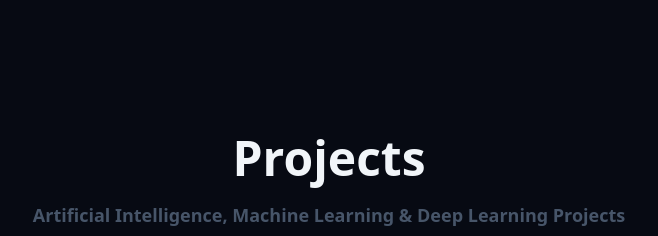
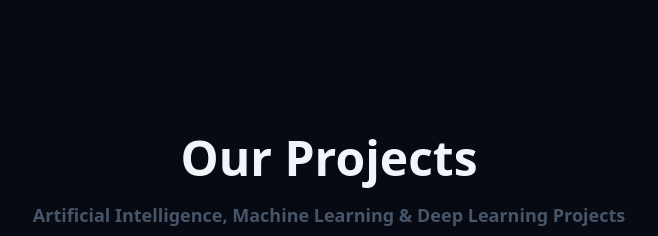
Before and after one commit to sudoersitsolution/website, a website built with Vite: page index.html in a window 1280 px wide. Shown: the part 1860-2096 px from the top of the page, without its empty margins (311-969 px from the left). Built offline with nearby package versions, Linux system fonts and the light colour scheme; a web font is replaced by a local one.

Commit message:
changed title for project section

```diff
--- a/index.html
+++ b/index.html
@@ -14,7 +14,7 @@
 <title>Sudoer IT Solutions - AI, ML, Deep Learning & Web Development Projects for final year Graduates</title>
 <meta property="og:title" content="Sudoer IT Solutions - AI, ML, Deep Learning & Web Development Projects" />
 <meta property="og:description" content="Sudoer IT Solutions provides AI, ML, Deep Learning, and Web Development services to help final year graduates create innovative projects and grow their careers." />
-<meta property="og:image" content="image-url.jpg" />
+<meta property="og:image" content="./public/website_poster.png" />
 <meta property="og:url" content="https://sudoersitsolution.github.io/website/" />
 <meta property="og:type" content="website" />
 <meta name="twitter:card" content="summary_large_image" />
@@ -164,7 +164,7 @@ At Sudoer IT Solutions, your project is more than just an assignment—it's an o
 
           </section>
       <section id="project" class="project container section">
-        <h2 class="project__title">Projects</h2>
+        <h2 class="project__title">Our Projects</h2>
         <h3 class="project__subtitle">Artificial Intelligence, Machine Learning & Deep Learning Projects</h3>
         <div class="project__list">
           <div class="project__item">
```
Also changed, not shown: dist/index.html, public/website_poster.png (added), 4 other files.
